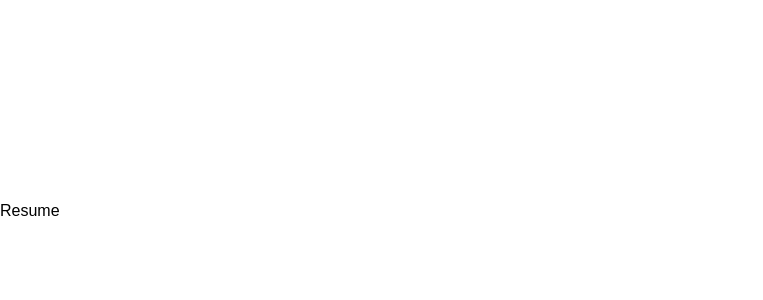
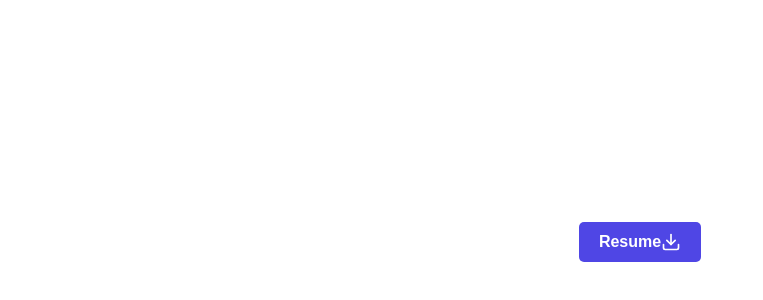
Before and after one commit to gangahasan/Ganga-portfolio, a React (Vite) app: page / in a window 1280 px wide. Shown: the part 3851-4151 px from the top of the page, without its empty margins (0-763 px from the left). Built offline with nearby package versions, Linux system fonts and the light colour scheme.

Commit message:
upload resume with download function

```diff
--- a/package.json
+++ b/package.json
@@ -5,6 +5,8 @@
   "type": "module",
   "scripts": {
     "dev": "vite",
+    "predeploy": "npm run build",
+    "deploy": "gh-pages -d dist",
     "build": "vite build",
     "lint": "eslint .",
     "preview": "vite preview"
--- a/src/components/Home.jsx
+++ b/src/components/Home.jsx
@@ -3,6 +3,19 @@ import "../styles/home.css";
 import profileImage from "../assets/profile.jpg";
 
 const Home = () => {
+  const handleResumeClick = () => {
+    const resumeUrl = "Ganga-portfolio/resume.pdf"; // Public folder file
+    window.open(resumeUrl, "_blank"); // Open in new tab
+    setTimeout(() => {
+      const link = document.createElement("a");
+      link.href = resumeUrl;
+      link.download = "Ganga_Bhavani_Resume.pdf"; // Set custom filename
+      document.body.appendChild(link);
+      link.click();
+      document.body.removeChild(link);
+    }, 1000); // Delay download to ensure tab opens first
+  };
+
   return (
     <div className="container">
       <div className="righttcont">
@@ -14,7 +27,9 @@ const Home = () => {
           Crafting beautiful and responsive web experiences with modern
           technologies
         </p>
-        <button className="button">Resume</button>
+        <button className="button" onClick={handleResumeClick}>
+          Resume
+        </button>
       </div>
       <div className="leftcont">
         <img
@@ -23,7 +38,7 @@ const Home = () => {
           height="400px"
           alt="profileImage"
           className="profileImage"
-          style={{ borderRadius: "50%",border:"10px solid white" }}
+          style={{ borderRadius: "50%", border: "10px solid white" }}
         />
       </div>
     </div>
--- a/src/components/Resume.jsx
+++ b/src/components/Resume.jsx
@@ -1,9 +1,45 @@
-import React from 'react'
+import React from "react";
+import { FiDownload } from "react-icons/fi"; // Import download icon
 
 const Resume = () => {
   return (
-    <div>Resume</div>
-  )
-}
+    <div
+      style={{
+        display: "flex",
+        justifyContent: "center",
+        alignItems: "center",
+      }}
+    >
+      <button
+        style={{
+          backgroundColor: "#4F46E5",
+          color: "white",
+          border: "none",
+          padding: "10px 20px",
+          fontSize: "16px",
+          borderRadius: "5px",
+          cursor: "pointer",
+          display: "flex",
+          alignItems: "center",
+          gap: "10px",
+        }}
+      >
+        <a
+          href="https://drive.google.com/file/d/1RX9oO6S6I1r2JMhGSyI2GvWO8suTKTUv/view"
+          style={{
+            textDecoration: "none",
+            color: "white",
+            display: "flex",
+            alignItems: "center",
+          }}
+          target="_blank"
+          rel="noopener noreferrer"
+        >
+          Resume <FiDownload size={20} />
+        </a>
+      </button>
+    </div>
+  );
+};
 
-export default Resume
+export default Resume;
```
Also changed, not shown: 1 other file (tests, documents, lock files or other folders).
